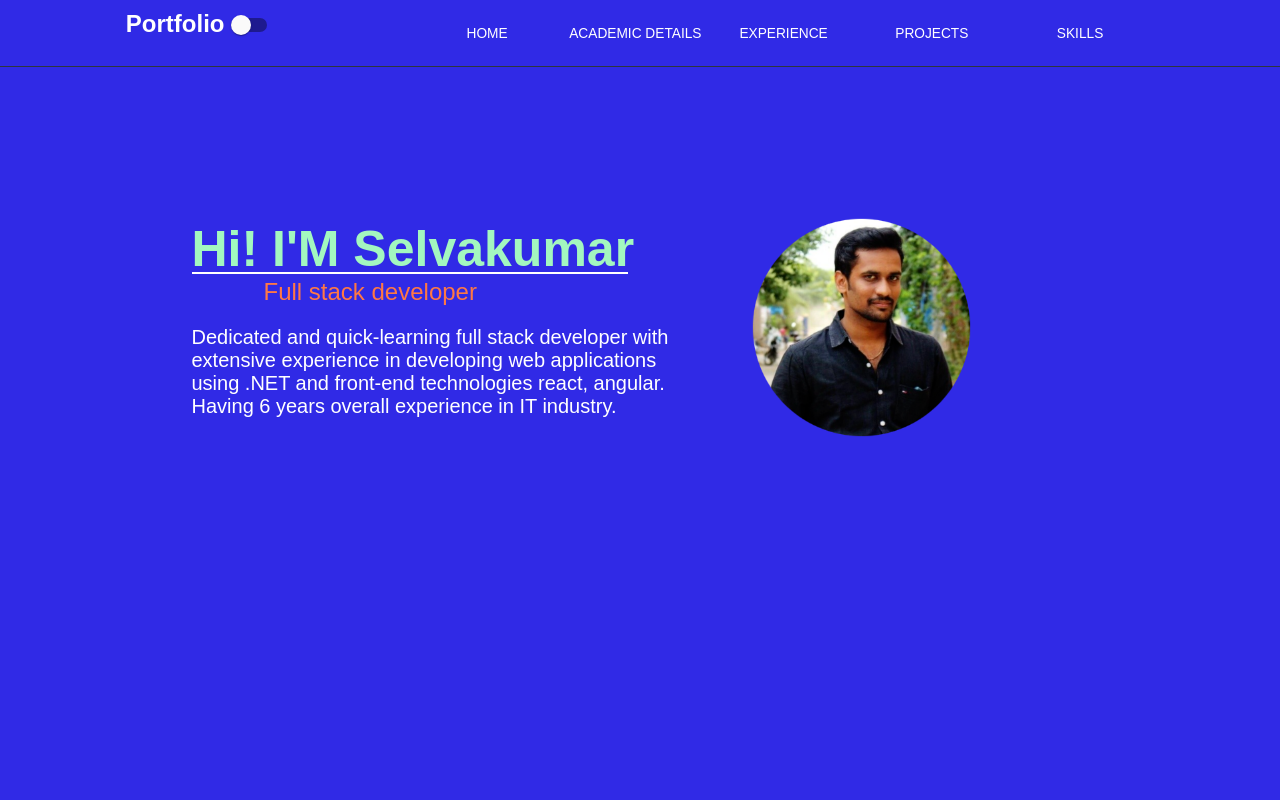
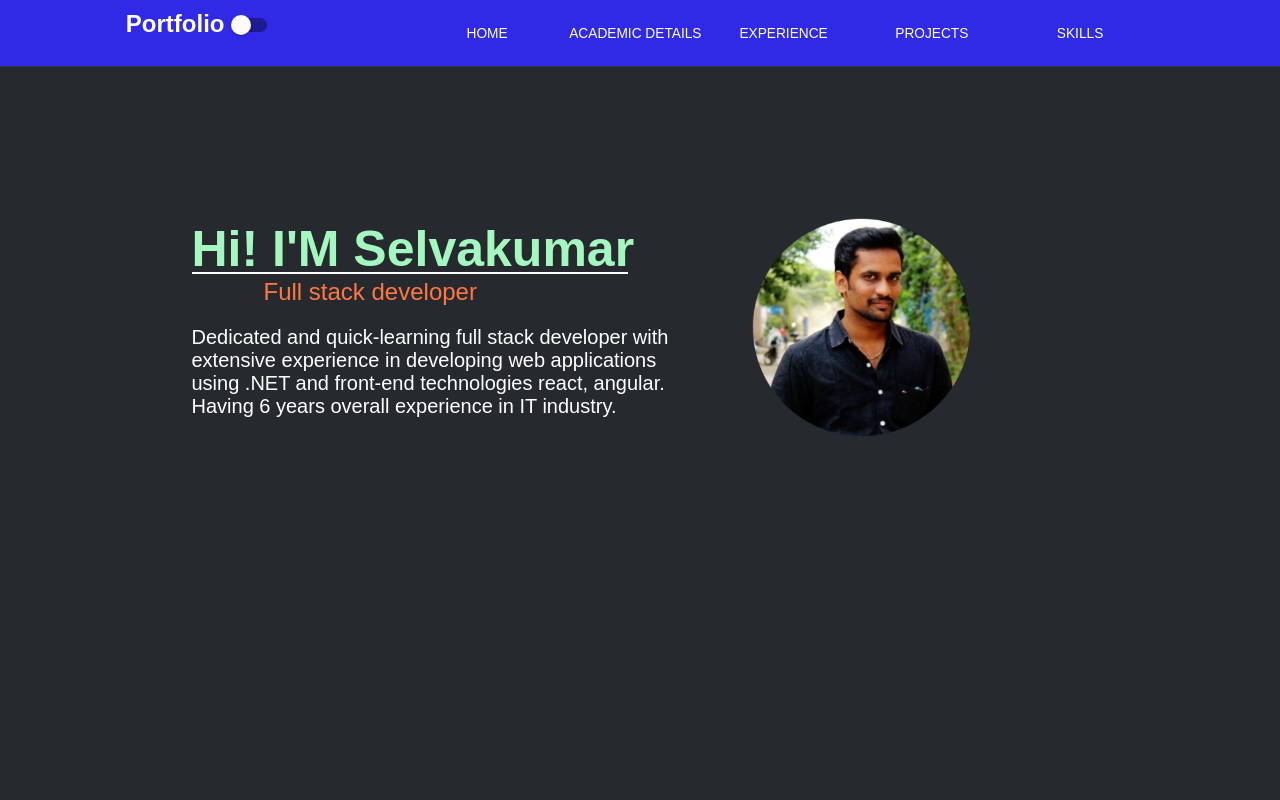
Before and after one commit to selvakumarappadurai/Portfolio, an Angular app: page / in a window 1280 px wide. Shown: the top 800 px of the page. Built offline with nearby package versions, Linux system fonts and the light colour scheme.

Commit message:
theme for header alone

```diff
--- a/src/profile-v2/profile-v2.component.scss
+++ b/src/profile-v2/profile-v2.component.scss
@@ -32,8 +32,7 @@
     display: grid;
     grid-template-columns: 1fr;
     grid-template-rows: 84vh 120vh 120vh 285vh 150vh;
-    // background-color: #26292e;
-    background-color:  var(--primary-color);
+    background-color: #26292e;
 
     & .header {
         border-bottom: 1px solid #2f363e;
```
